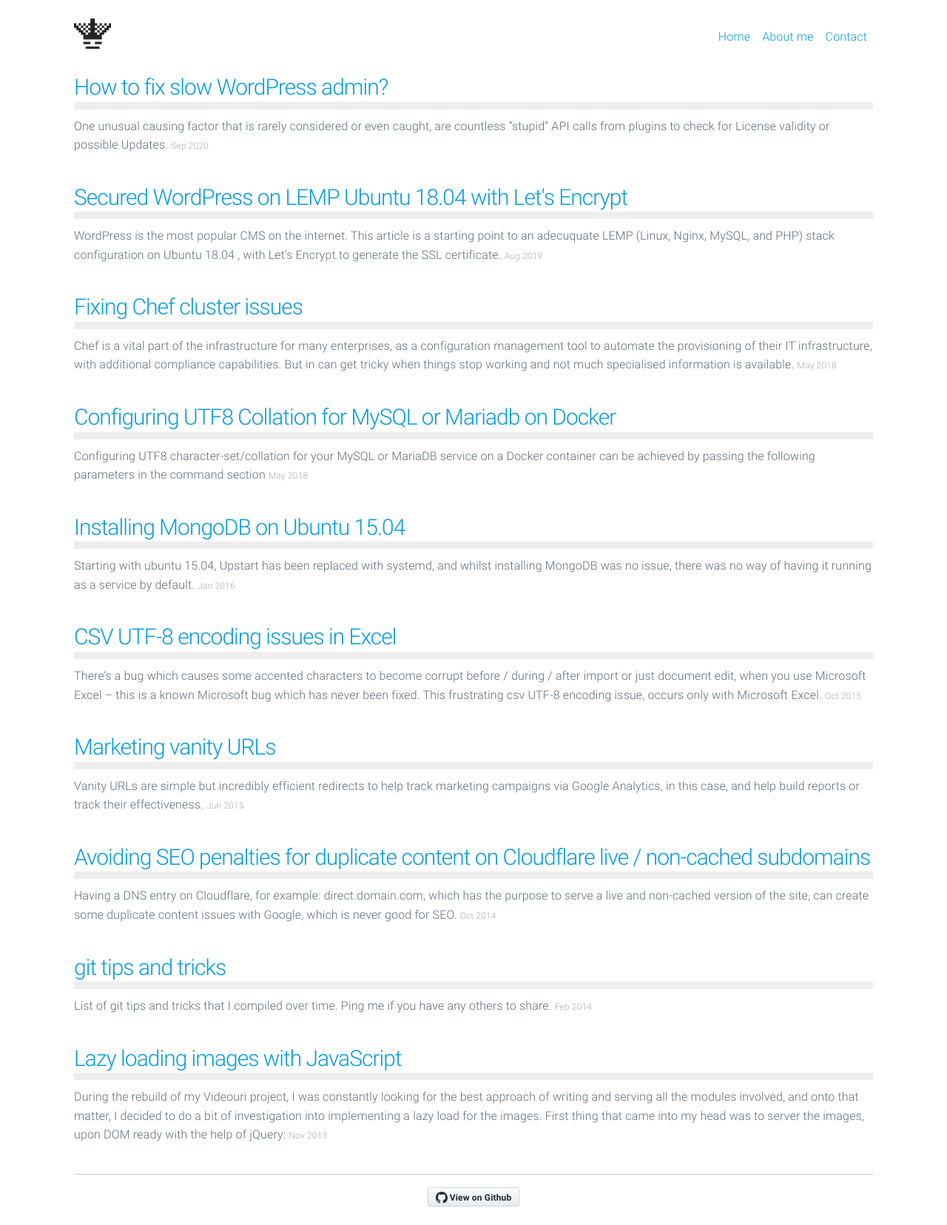
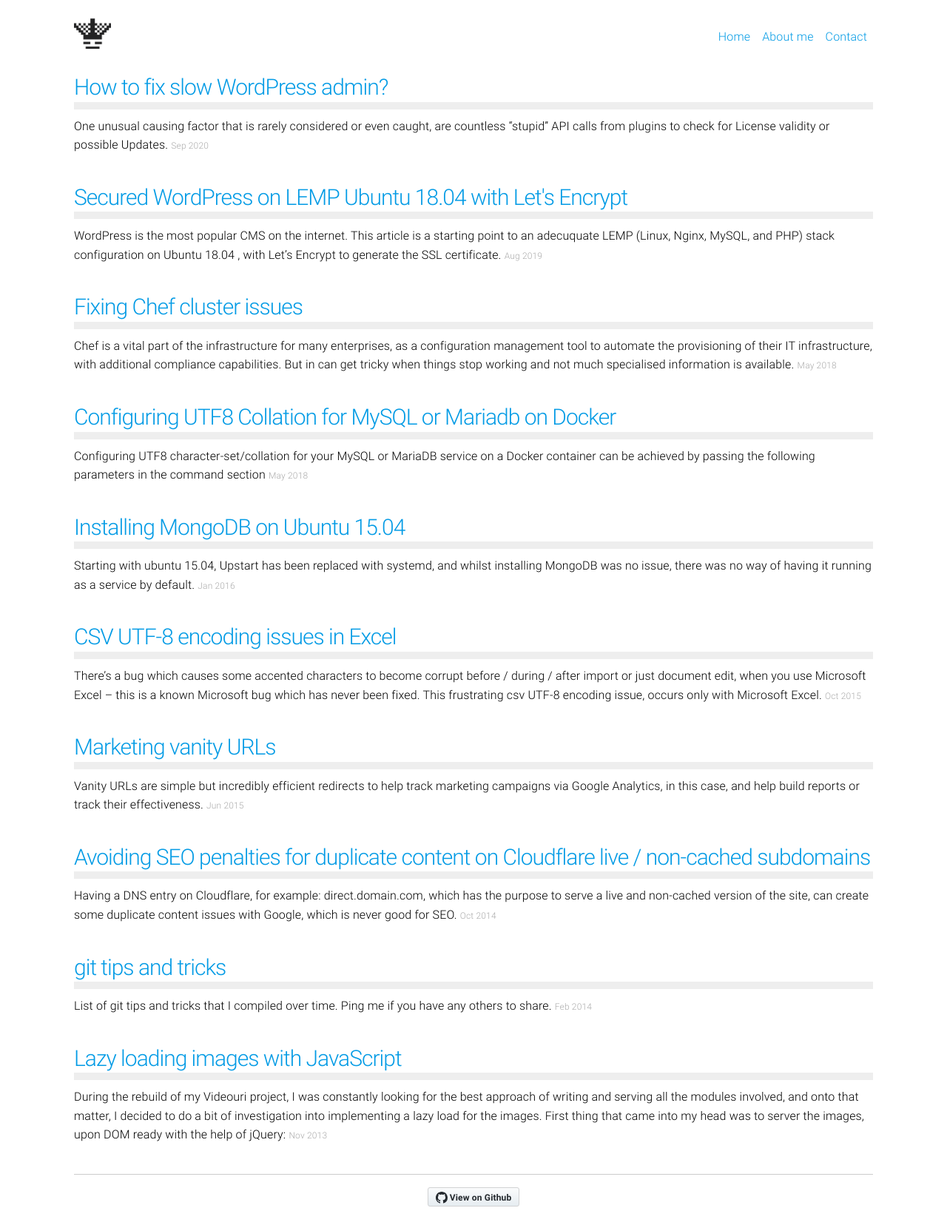
Before and after one commit to w0rldart/w0rldart.com, a Jekyll site: the page built from index.html, in a window 1280 px wide. Shown: the whole page at 74% size. Built offline with Jekyll 4.4.1, drawn with Linux system fonts in a browser that asks for light colours; comment, search, counter and statistics services are not loaded.

Commit message:
Improve text color

```diff
--- a/_sass/_milligram.scss
+++ b/_sass/_milligram.scss
@@ -18,7 +18,7 @@
 }
 
 body {
-  color         : #606c76;
+  color         : #000;
   font-family   : 'Roboto', 'Helvetica Neue', 'Helvetica', 'Arial', sans-serif;
   font-size     : 1.6em;
   font-weight   : 300;
```
